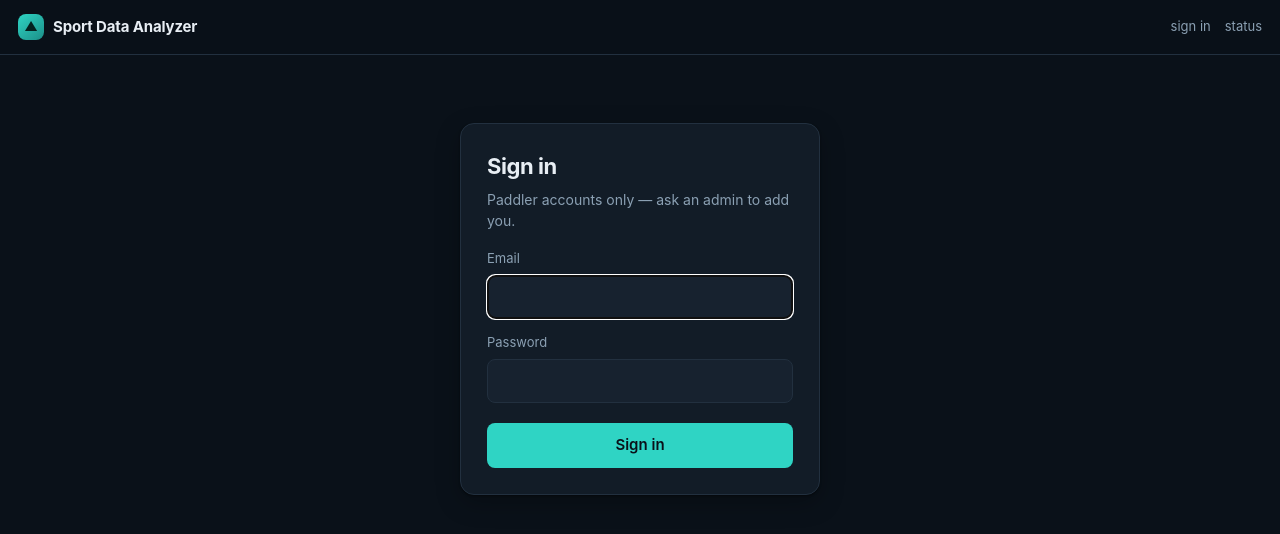
After one commit to richardfunston/sport-data-analyzer, a Flask app: page /login in a window 1280 px wide. The commit adds this page. Shown: the top 534 px of the page. Run offline with Flask 3, Linux system fonts and the light colour scheme; parts of the project's set-up code (start-up, migrations or seed data) failed here and were passed over.

Commit message:
feat: sign in and sign out
GET/POST /login verifies through the store and starts a session; POST /logout
clears it. The login page echoes the email it was given but always reports the
same failure for an unknown account and a wrong password.

_safe_next accepts only a same-site absolute path. "Starts with /" is not
enough: //evil.example/ passes it and a browser reads it as protocol-relative,
which would make the login page an open redirector. // and /\ are both refused;
six hostile forms are covered by a parametrised test.

base.html names the signed-in paddler and offers sign out; the admin link
arrives with the admin screen in Task 6, since url_for on a route that does not
exist yet would break every page render.

```diff
--- a/app/__init__.py
+++ b/app/__init__.py
@@ -53,6 +53,11 @@ def create_app(config_object: type[Config] = Config) -> Flask:
 
     register_filters(app)
 
+    # Every template can ask who is signed in, so the header can name them.
+    from .auth import current_paddler
+
+    app.jinja_env.globals["current_paddler"] = current_paddler
+
     from .routes import bp
 
     app.register_blueprint(bp)
--- a/app/routes.py
+++ b/app/routes.py
@@ -9,6 +9,7 @@ from flask import (
     abort,
     current_app,
     jsonify,
+    redirect,
     render_template,
     request,
     send_file,
@@ -16,6 +17,7 @@ from flask import (
 )
 
 from .analysis import REPORT_VERSION, build_report
+from .auth import current_paddler, login_paddler, login_required, logout_paddler
 from .basemaps import BASEMAPS
 from .fitio import FitError, parse_fit
 
@@ -24,6 +26,48 @@ bp = Blueprint("sda", __name__)
 
 def _store():
     return current_app.extensions["store"]
+
+
+def _safe_next(candidate: str | None) -> str:
+    """The post-sign-in destination, or the index when the value is not ours.
+
+    ``next`` is attacker-controlled. Checking only that it starts with ``/`` is
+    not enough: ``//evil.example/`` starts with a slash and a browser reads it as
+    protocol-relative, so the login page becomes an open redirector on a host
+    people are being trained to trust. Both ``//`` and ``/\\`` are refused.
+    """
+    if not candidate or not candidate.startswith("/"):
+        return url_for("sda.index")
+    if candidate.startswith("//") or candidate.startswith("/\\"):
+        return url_for("sda.index")
+    return candidate
+
+
+@bp.route("/login", methods=["GET", "POST"])
+def login():
+    next_target = request.form.get("next") or request.args.get("next") or ""
+    error = None
+    email = ""
+
+    if request.method == "POST":
+        email = request.form.get("email", "")
+        user = _store().verify_paddler(email, request.form.get("password", ""))
+        if user is None:
+            # Deliberately one message for an unknown account and for a wrong
+            # password: distinguishing them tells anyone which addresses exist.
+            error = "That email and password combination is incorrect."
+        else:
+            login_paddler(user)
+            return redirect(_safe_next(next_target))
+
+    return render_template("login.html", error=error, email=email, next=next_target)
+
+
+@bp.post("/logout")
+def logout():
+    """Sign out. Harmless when already signed out."""
+    logout_paddler()
+    return redirect(url_for("sda.login"))
 
 
 @bp.get("/")
--- a/app/static/css/style.css
+++ b/app/static/css/style.css
@@ -342,3 +342,102 @@ tbody tr:hover { background: var(--panel-2); }
   .stat-grid { grid-template-columns: repeat(auto-fill, minmax(118px, 1fr)); }
   .stat .v { font-size: 1.22rem; }
 }
+
+/* -- accounts ------------------------------------------------------------ */
+
+.topnav {
+  display: flex;
+  align-items: center;
+  gap: 14px;
+  font-size: 14px;
+  margin-left: auto;
+}
+
+.inline-form {
+  display: inline;
+  margin: 0;
+}
+
+.topnav .who {
+  color: var(--text);
+  font-weight: 600;
+}
+
+/* The sign-out control is a POST, so it must look like the other links. */
+.topnav button.link-muted {
+  background: none;
+  border: 0;
+  padding: 0;
+  font: inherit;
+  color: var(--muted);
+  cursor: pointer;
+}
+
+.topnav button.link-muted:hover {
+  color: var(--accent);
+}
+
+.auth-card {
+  max-width: 360px;
+  margin: 48px auto;
+  padding: 26px;
+  background: var(--panel);
+  border: 1px solid var(--line);
+  border-radius: var(--radius);
+  box-shadow: var(--shadow);
+}
+
+.auth-card h1 {
+  margin: 0 0 6px;
+  font-size: 22px;
+}
+
+.auth-sub {
+  margin: 0 0 18px;
+  color: var(--muted);
+  font-size: 14px;
+}
+
+.auth-error {
+  margin: 0 0 16px;
+  padding: 10px 12px;
+  border-radius: 8px;
+  border: 1px solid var(--hot);
+  background: color-mix(in srgb, var(--hot) 14%, transparent);
+  color: var(--text);
+  font-size: 14px;
+}
+
+.auth-form {
+  display: flex;
+  flex-direction: column;
+  gap: 6px;
+}
+
+.auth-form label {
+  font-size: 13px;
+  color: var(--muted);
+}
+
+.auth-form input[type="email"],
+.auth-form input[type="password"] {
+  padding: 10px 12px;
+  margin-bottom: 8px;
+  background: var(--panel-2);
+  border: 1px solid var(--line);
+  border-radius: 8px;
+  color: var(--text);
+  font: inherit;
+}
+
+.auth-form button {
+  margin-top: 6px;
+  padding: 11px 16px;
+  border: 0;
+  border-radius: 8px;
+  background: var(--accent);
+  color: var(--bg);
+  font: inherit;
+  font-weight: 600;
+  cursor: pointer;
+}
--- a/app/templates/base.html
+++ b/app/templates/base.html
@@ -15,7 +15,18 @@
       <span class="brand-mark">▲</span>
       <span>Sport Data Analyzer</span>
     </a>
-    <a class="link-muted" href="{{ url_for('sda.healthz') }}">status</a>
+    <nav class="topnav">
+      {% set me = current_paddler() %}
+      {% if me %}
+        <span class="who" title="{{ me.email }}">{{ me.name }}</span>
+        <form method="post" action="{{ url_for('sda.logout') }}" class="inline-form">
+          <button type="submit" class="link-muted">sign out</button>
+        </form>
+      {% else %}
+        <a class="link-muted" href="{{ url_for('sda.login') }}">sign in</a>
+      {% endif %}
+      <a class="link-muted" href="{{ url_for('sda.healthz') }}">status</a>
+    </nav>
   </header>
 
   <main class="wrap">
--- /dev/null
+++ b/app/templates/login.html
@@ -0,0 +1,28 @@
+{% extends "base.html" %}
+
+{% block title %}Sign in · Sport Data Analyzer{% endblock %}
+
+{% block content %}
+<section class="auth-card">
+  <h1>Sign in</h1>
+  <p class="auth-sub">Paddler accounts only — ask an admin to add you.</p>
+
+  {% if error %}
+  <p class="auth-error" role="alert">{{ error }}</p>
+  {% endif %}
+
+  <form method="post" action="{{ url_for('sda.login') }}" class="auth-form">
+    <label for="email">Email</label>
+    <input id="email" name="email" type="email" value="{{ email }}"
+           autocomplete="username" inputmode="email" autocapitalize="none"
+           spellcheck="false" required autofocus>
+
+    <label for="password">Password</label>
+    <input id="password" name="password" type="password"
+           autocomplete="current-password" required>
+
+    <input type="hidden" name="next" value="{{ next }}">
+    <button type="submit">Sign in</button>
+  </form>
+</section>
+{% endblock %}
```
Also changed, not shown: tests/test_auth.py (+113 -0 lines).
